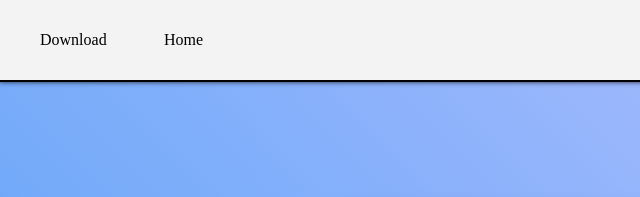
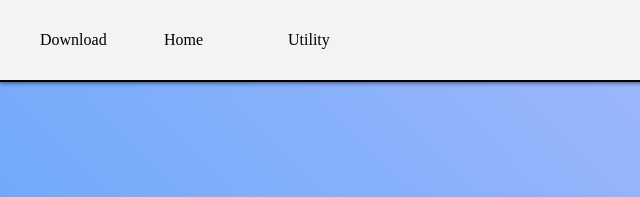
Before and after one commit to Phage-Official/Icicle-OS-Site, a plain HTML site: page index.html in a window 1280 px wide. Shown: the top 197 px of the page, 0-640 px from the left. Drawn offline with Linux system fonts and the light colour scheme.

Commit message:
Update index.html

```diff
--- a/index.html
+++ b/index.html
@@ -16,7 +16,7 @@
                     <a href="#">Home</a>
                 </li>
                 <li>
-                    <a hred="./calculato/calc.html"></a>
+                    <a href="./calculato/calc.html">Utility</a>
                 </li>
             </ul>
         </div>
```
